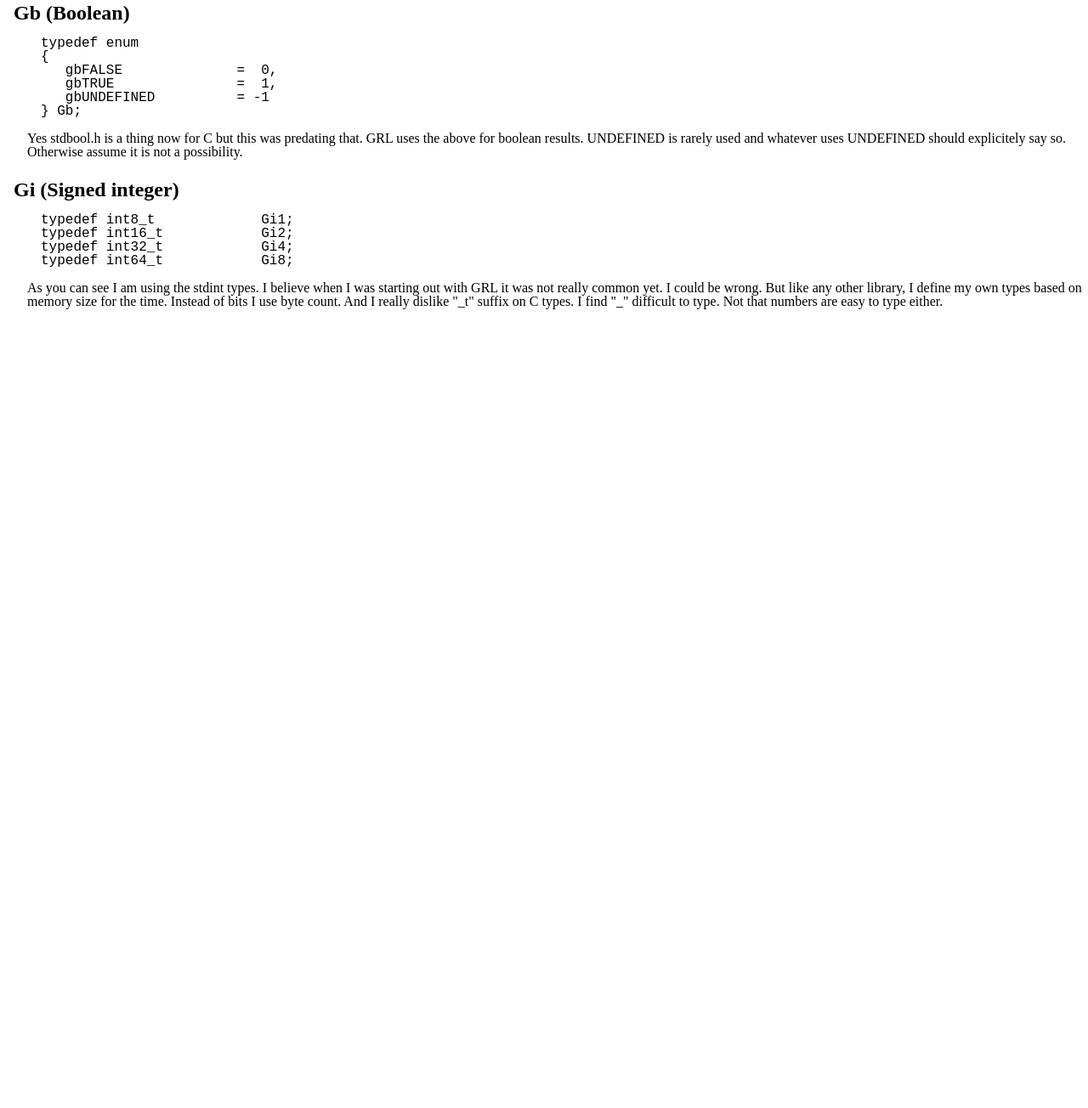
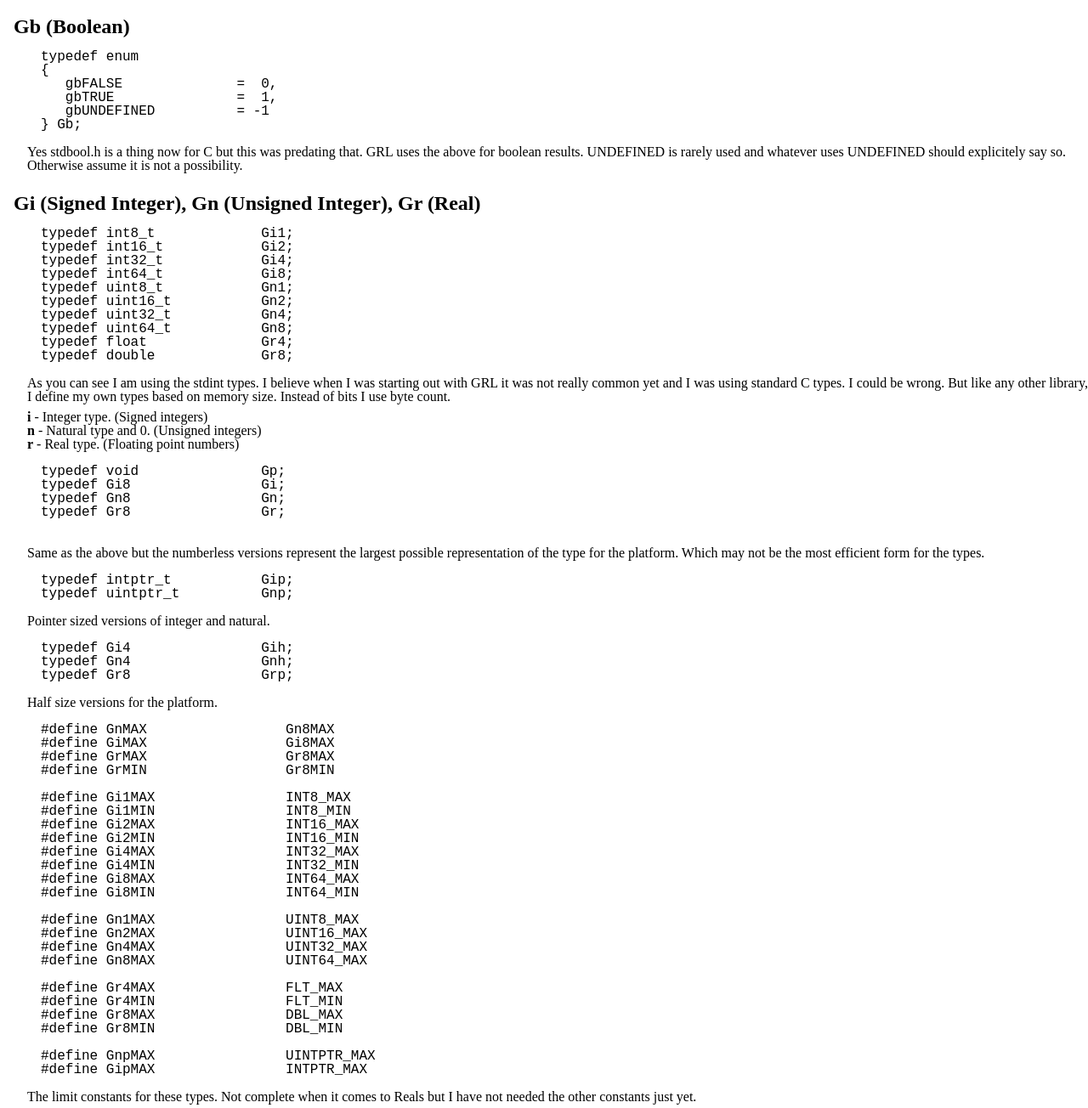
Before and after one commit to Zekaric/GRL, a plain HTML site: page Doc/doc.htm in a window 1280 px wide. Shown: the part 1493-2797 px from the top of the page at 85% size. Before the commit the page ends 1864 px from the top, so only its background shows below. Drawn offline with Linux system fonts and the light colour scheme.

Commit message:
DOC Adding more of the base types.

```diff
--- a/Doc/doc.htm
+++ b/Doc/doc.htm
@@ -19,8 +19,9 @@
    <li><a href="#use"     >How to use GRL library</a></li>
    <li><a href="#baseType">Base types</a></li>
    <ol>
-    <li><a href="#Gb">Gb (Boolean)</a></li>
-    <li><a href="#Gi">Gi (Signed Integer)</a></li>
+    <li><a href="#Gb"    >Gb (Boolean)</a></li>
+    <li><a href="#Gi"    >Gi (Signed Integer), Gn (Unsigned Integer), Gr (Real)</a></li>
+    <li><a href="#Gcount">Gcount, Gindex, Goffset, Gsize</a></li>
    </ol>
   </ol>
 
@@ -114,15 +115,13 @@
   <p>
    Add to your source file(s) the grl include...
   </p>
-  <pre class="code">
-#include "grl.h"
+  <pre class="code">#include "grl.h"
 </pre>
 
   <p>
    At your program start you need to call...
   </p>
-  <pre class="code">
-if (!grlStart())
+  <pre class="code">if (!grlStart())
 {
    // Failed to start GRL.  Shutdown.
 }
@@ -134,8 +133,7 @@ if (!grlStart())
   <p>
    At your program exit you should call...
   </p>
-  <pre class="code">
-grlStop();
+  <pre class="code">grlStop();
 </pre>
   <p>
    grlStop() will display debug information like a leak report if you are doing leak checking with
@@ -158,17 +156,116 @@ grlStop();
    Otherwise assume it is not a possibility.
   </p>
 
-  <a name="Gi"><h2>Gi (Signed integer)</h2></a>
+  <a name="Gi"><h2>Gi (Signed Integer), Gn (Unsigned Integer), Gr (Real)</h2></a>
   <pre class="code">typedef int8_t             Gi1;
 typedef int16_t            Gi2;
 typedef int32_t            Gi4;
 typedef int64_t            Gi8;
+typedef uint8_t            Gn1;
+typedef uint16_t           Gn2;
+typedef uint32_t           Gn4;
+typedef uint64_t           Gn8;
+typedef float              Gr4;
+typedef double             Gr8;
 </pre>
   <p>
    As you can see I am using the stdint types.  I believe when I was starting out with GRL it was
-   not really common yet.  I could be wrong.  But like any other library, I define my own types
-   based on memory size for the time.  Instead of bits I use byte count.  And I really dislike
-   "_t" suffix on C types.  I find "_" difficult to type.  Not that numbers are easy to type either.
+   not really common yet and I was using standard C types.  I could be wrong.  But like any other
+   library, I define my own types based on memory size.  Instead of bits I use byte count.
   </p>
+  <p>
+   <strong>i</strong> - Integer type.  (Signed integers)<br />
+   <strong>n</strong> - Natural type and 0.  (Unsigned integers)<br />
+   <strong>r</strong> - Real type.  (Floating point numbers)
+  </p>
+  <pre class="code">typedef void               Gp;
+typedef Gi8                Gi;
+typedef Gn8                Gn;
+typedef Gr8                Gr;
+  </pre>
+  <p>
+   Same as the above but the numberless versions represent the largest possible representation of
+   the type for the platform.  Which may not be the most efficient form for the types.
+  </p>
+  <pre class="code">typedef intptr_t           Gip;
+typedef uintptr_t          Gnp;
+</pre>
+  <p>
+   Pointer sized versions of integer and natural.
+  </p>
+  <pre class="code">typedef Gi4                Gih;
+typedef Gn4                Gnh;
+typedef Gr8                Grp;
+</pre>
+  <p>
+   Half size versions for the platform.
+  </p>
+
+  <pre class="code">#define GnMAX                 Gn8MAX
+#define GiMAX                 Gi8MAX
+#define GrMAX                 Gr8MAX
+#define GrMIN                 Gr8MIN
+
+#define Gi1MAX                INT8_MAX
+#define Gi1MIN                INT8_MIN
+#define Gi2MAX                INT16_MAX
+#define Gi2MIN                INT16_MIN
+#define Gi4MAX                INT32_MAX
+#define Gi4MIN                INT32_MIN
+#define Gi8MAX                INT64_MAX
+#define Gi8MIN                INT64_MIN
+
+#define Gn1MAX                UINT8_MAX
+#define Gn2MAX                UINT16_MAX
+#define Gn4MAX                UINT32_MAX
+#define Gn8MAX                UINT64_MAX
+
+#define Gr4MAX                FLT_MAX
+#define Gr4MIN                FLT_MIN
+#define Gr8MAX                DBL_MAX
+#define Gr8MIN                DBL_MIN
+
+#define GnpMAX                UINTPTR_MAX
+#define GipMAX                INTPTR_MAX
+</pre>
+  <p>
+   The limit constants for these types.  Not complete when it comes to Reals but I have not needed
+   the other constants just yet.
+  </p>
+
+  <a name="Gcount"><h2>Gcount, Gindex, Goffset, Gsize</h2></a>
+  <pre class="code">typedef Gi4                Gcount;
+typedef Gi4                Gindex;
+typedef Gi4                Goffset;
+typedef Gi4                Gsize;
+</pre>
+  <p>
+   These are common integer/natural types used in a lot of places.  These will be the most efficient
+   size for the platform and currently are integers and not naturals.  I initially tried naturals
+   but for some things, like offset, you need negative numbers.  For simplicity I kepts them
+   integers.  If you end up in a situation where the efficient size integers is not enough range
+   then you will have to do something else.
+  </p>
+  <p>
+   Why not just use the raw integer type?  Well, sometimes the type adds to the description of the
+   variable/parameter.  In this case, if I have a funciton that expects an offset then it is clear
+   what that variable intends to do.  You may not need to even look at the name of the variable.
+   So I use it as a form of making the code more clear.
+  </p>
+
+  <pre class="code">#define GcountMAX             Gi4MAX
+
+#define GindexERROR           Gi4MIN
+#define GindexMAX             Gi4MAX
+
+#define GoffsetMAX            Gi4MAX
+#define GoffsetMIN            Gi4MIN
+
+#define GsizeMAX              Gi4MAX
+</pre>
+  <p>
+   The limit constants for these types.
+  </p>
+
  </body>
 </html>
```
Also changed, not shown: Doc/index.htm (+2 -3 lines), 1 other file.
